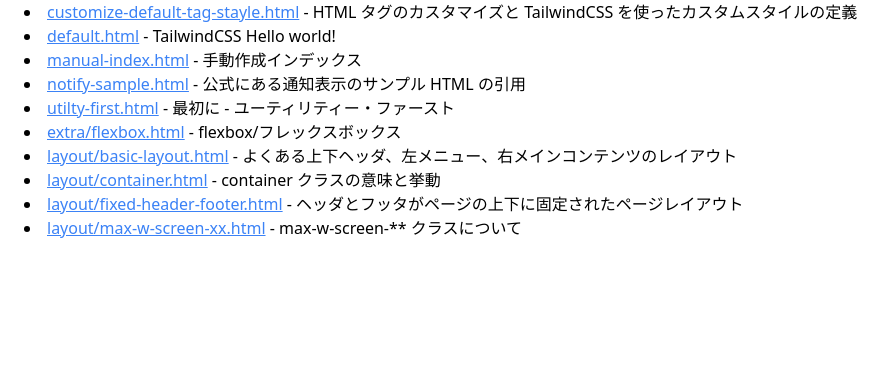
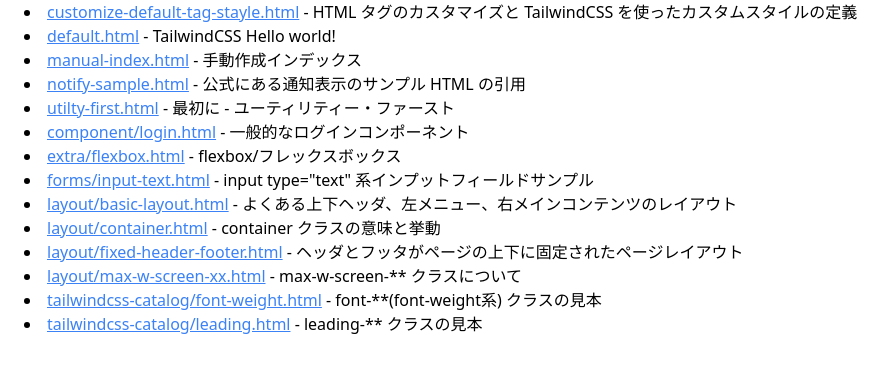
Before and after one commit to tettekete/tailwindcss-test-with-cli, a website: page docs/index.html in a window 1280 px wide. Shown: the part 84-456 px from the top of the page, without its empty margins (0-896 px from the left). Drawn offline with Linux system fonts and the light colour scheme.

Commit message:
chore: update index.html by script

```diff
--- a/docs/index.html
+++ b/docs/index.html
@@ -15,11 +15,15 @@
 <li><a href="manual-index.html">manual-index.html</a> - 手動作成インデックス</li>
 <li><a href="notify-sample.html">notify-sample.html</a> - 公式にある通知表示のサンプル HTML の引用</li>
 <li><a href="utilty-first.html">utilty-first.html</a> - 最初に - ユーティリティー・ファースト</li>
+<li><a href="component/login.html">component/login.html</a> - 一般的なログインコンポーネント</li>
 <li><a href="extra/flexbox.html">extra/flexbox.html</a> - flexbox/フレックスボックス</li>
+<li><a href="forms/input-text.html">forms/input-text.html</a> - input type="text" 系インプットフィールドサンプル</li>
 <li><a href="layout/basic-layout.html">layout/basic-layout.html</a> - よくある上下ヘッダ、左メニュー、右メインコンテンツのレイアウト</li>
 <li><a href="layout/container.html">layout/container.html</a> - container クラスの意味と挙動</li>
 <li><a href="layout/fixed-header-footer.html">layout/fixed-header-footer.html</a> - ヘッダとフッタがページの上下に固定されたページレイアウト</li>
 <li><a href="layout/max-w-screen-xx.html">layout/max-w-screen-xx.html</a> - max-w-screen-** クラスについて</li>
+<li><a href="tailwindcss-catalog/font-weight.html">tailwindcss-catalog/font-weight.html</a> - font-**(font-weight系) クラスの見本</li>
+<li><a href="tailwindcss-catalog/leading.html">tailwindcss-catalog/leading.html</a> - leading-** クラスの見本</li>
   </ul>
 </body>
 </html>
```
